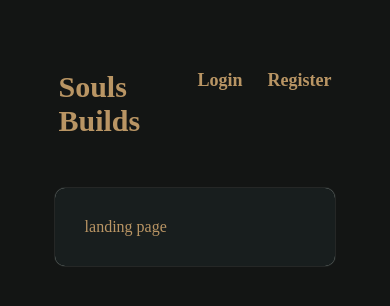
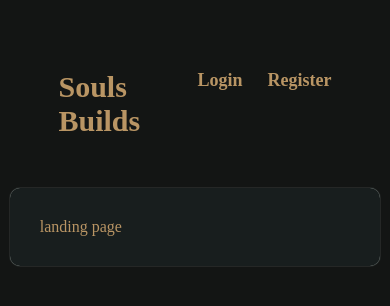
Before and after one commit to didrio/soulsbuilds, a React (Create React App) app: page / in a window 390 px wide. Shown: the top 306 px of the page. Built offline with nearby package versions, Linux system fonts and the light colour scheme; no server answers; a web font is replaced by a local one.

Commit message:
adjust mobile styling

```diff
--- a/src/components/App.jsx
+++ b/src/components/App.jsx
@@ -69,6 +69,18 @@ const Container = styled(FlexGroup)`
   flex-direction: column;
   width: 72%;
   box-shadow: 0px 0px 1px ${COLOR_LIGHTEST_GREEN};
+
+  @media only screen and (max-width: 1200px) {
+    width: 80%;
+  }
+
+  @media only screen and (max-width: 800px) {
+    width: 90%;
+  }
+
+  @media only screen and (max-width: 500px) {
+    width: 95%;
+  }
 `;
 
 const Content = styled(FlexGroup)`
--- a/src/components/common/Slot.jsx
+++ b/src/components/common/Slot.jsx
@@ -13,6 +13,8 @@ import FlexGroup from './FlexGroup';
 
 const SLOT_SIZE = '80px';
 const SLOT_SIZE_SMALL = '60px';
+const SLOT_SIZE_XSMALL = '50px';
+const SLOT_SIZE_XXSMALL = '40px';
 
 function Slot({
   background,
@@ -96,6 +98,16 @@ const Container = styled(FlexGroup)`
     height: ${SLOT_SIZE_SMALL};
     width: ${SLOT_SIZE_SMALL};
   }
+
+  @media only screen and (max-width: 500px) {
+    height: ${SLOT_SIZE_XSMALL};
+    width: ${SLOT_SIZE_XSMALL};
+  }
+
+  @media only screen and (max-width: 400px) {
+    height: ${SLOT_SIZE_XXSMALL};
+    width: ${SLOT_SIZE_XXSMALL};
+  }
 `;
 
 const NameContainer = styled.div`
```
